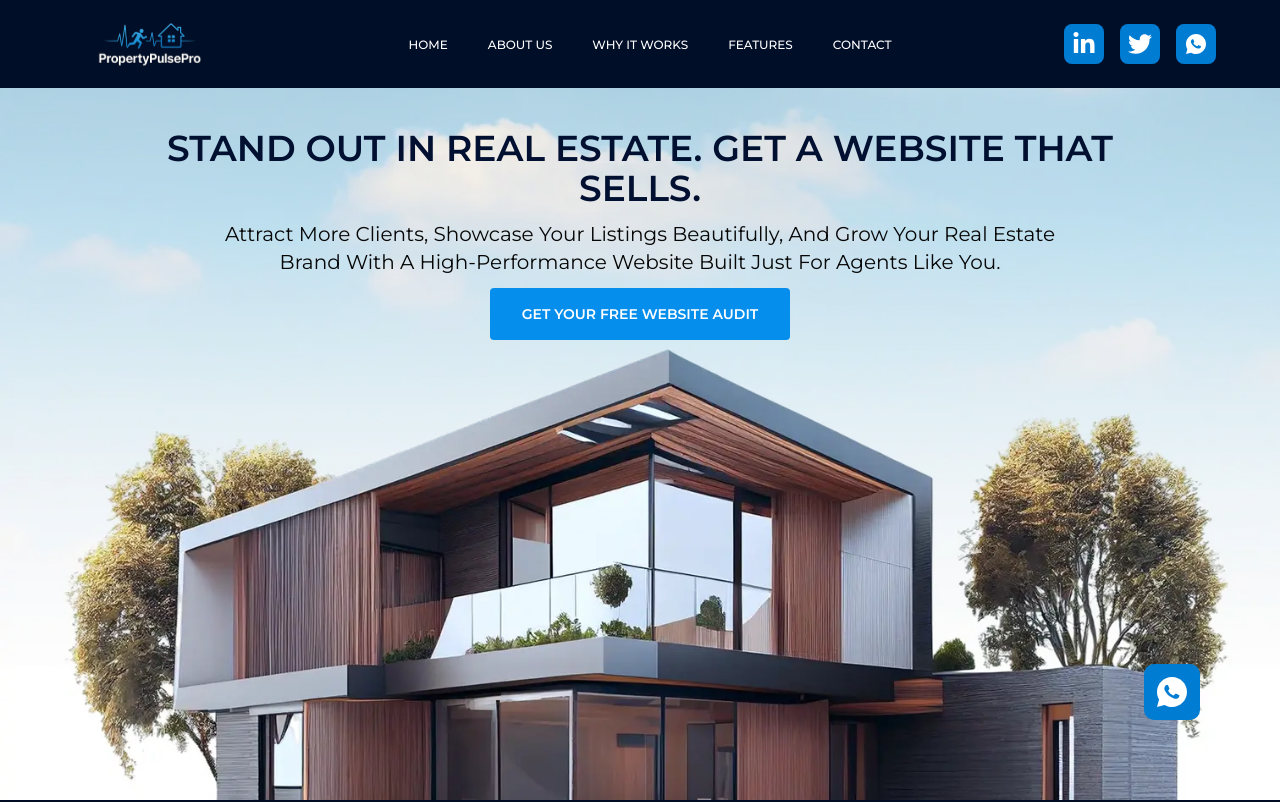
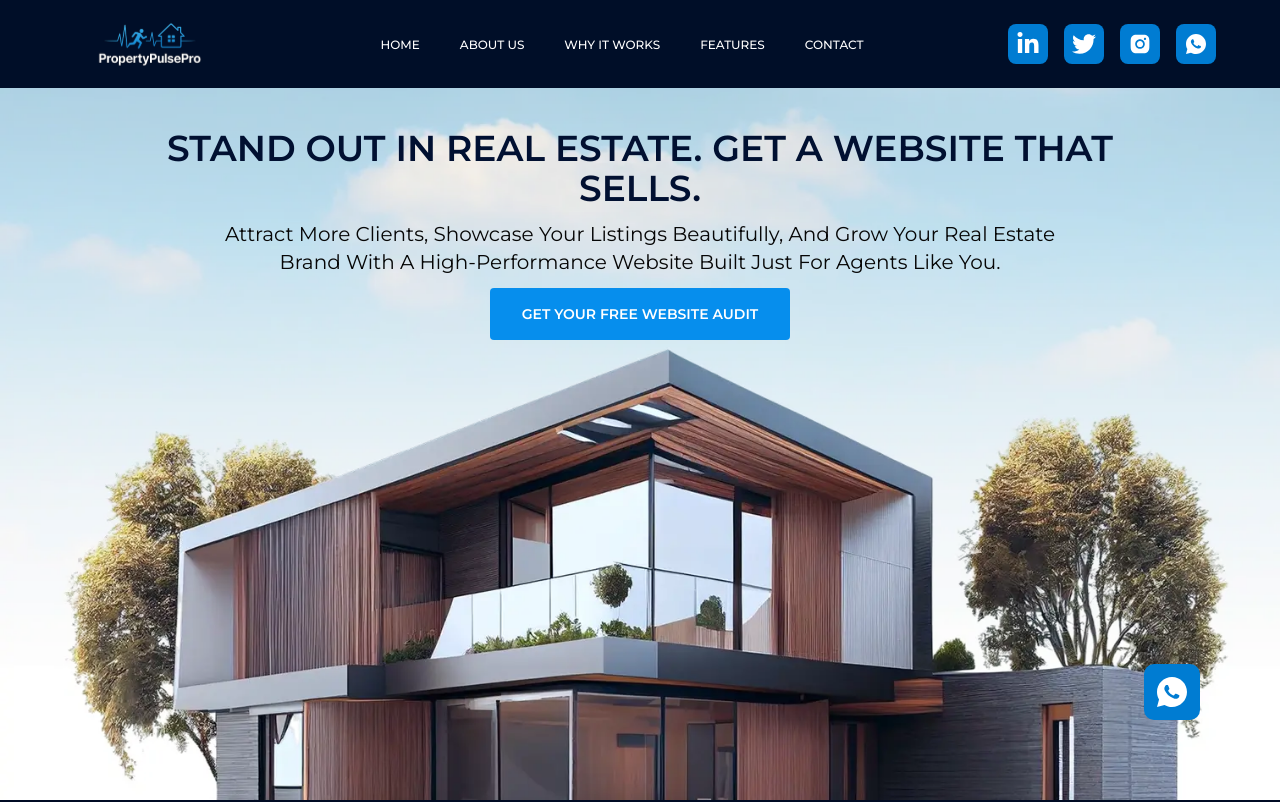
Before and after one commit to itseghosime-codebase/PropertyPulse, a Next.js app: page / in a window 1280 px wide. Shown: the top 802 px of the page. Built offline with nearby package versions, Linux system fonts and the light colour scheme.

Commit message:
Update Navbar.tsx

```diff
--- a/components/Navbar.tsx
+++ b/components/Navbar.tsx
@@ -7,6 +7,7 @@ import Image from "next/image";
 import Link from "next/link";
 import { FaLinkedinIn } from "react-icons/fa";
 import { RiWhatsappFill } from "react-icons/ri";
+import { AiFillInstagram } from "react-icons/ai";
 
 export default function Navbar() {
   const [clicked, setClicked] = React.useState(true);
@@ -103,6 +104,15 @@ export default function Navbar() {
                 <FaTwitter />
               </span>
             </Link>
+             <Link
+              href={""}
+              target="_blank"
+              className="text-white bg-[#007CD2] rounded-md inline-block"
+            >
+              <span className="h-10 w-10 flex items-center justify-center">
+                <AiFillInstagram />
+              </span>
+            </Link>
             <Link
               href={"https://wa.me/447535039110"}
               target="_blank"
@@ -134,6 +144,15 @@ export default function Navbar() {
             </span>
           </Link>
           <Link
+              href={""}
+              target="_blank"
+              className="text-white bg-[#007CD2] rounded-md inline-block"
+            >
+              <span className="h-10 w-10 flex items-center justify-center">
+                <AiFillInstagram />
+              </span>
+            </Link>
+          <Link
             href={"https://wa.me/447535039110"}
             target="_blank"
             className="text-white bg-[#007CD2] rounded-md inline-block"
```
